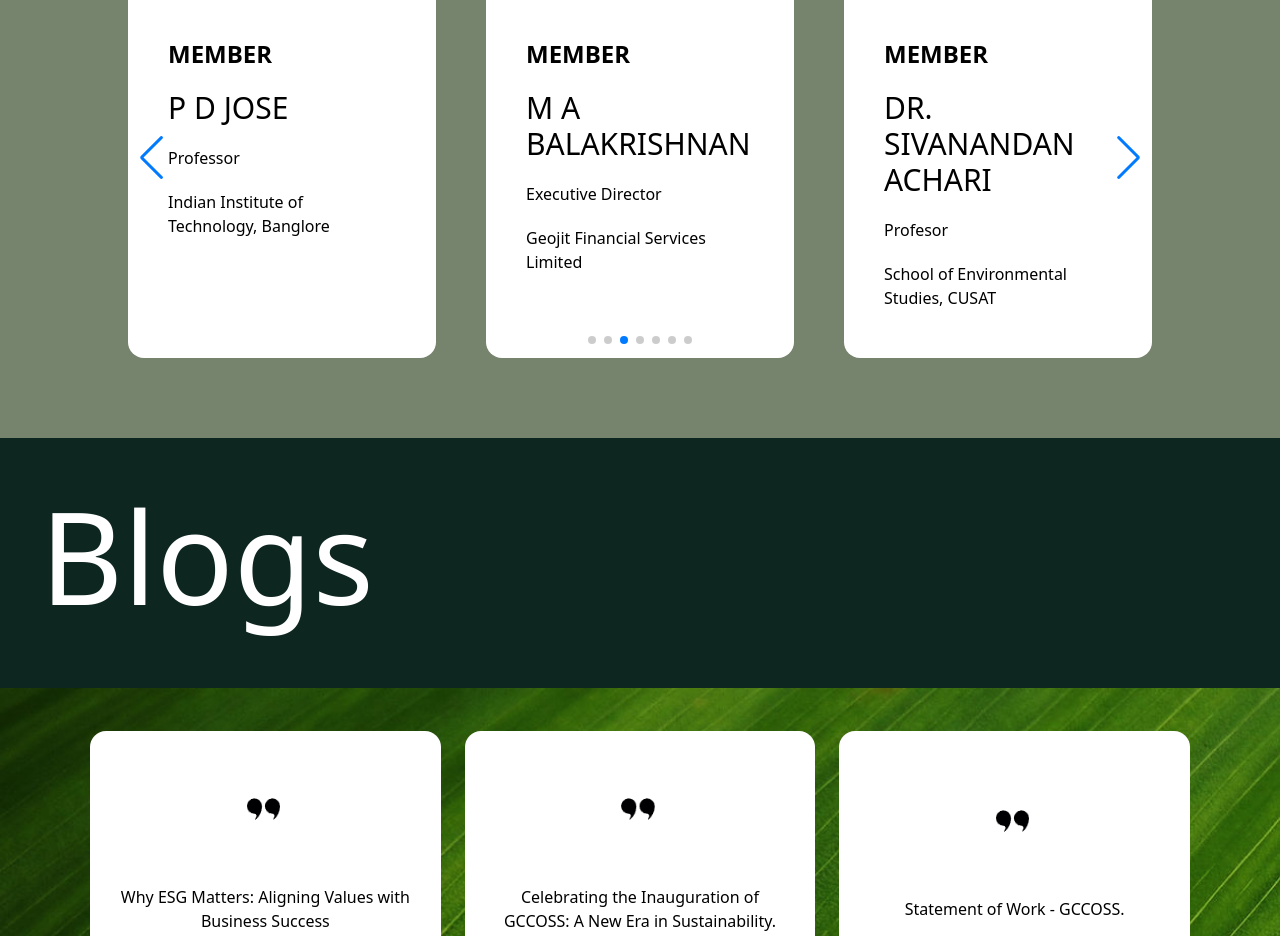
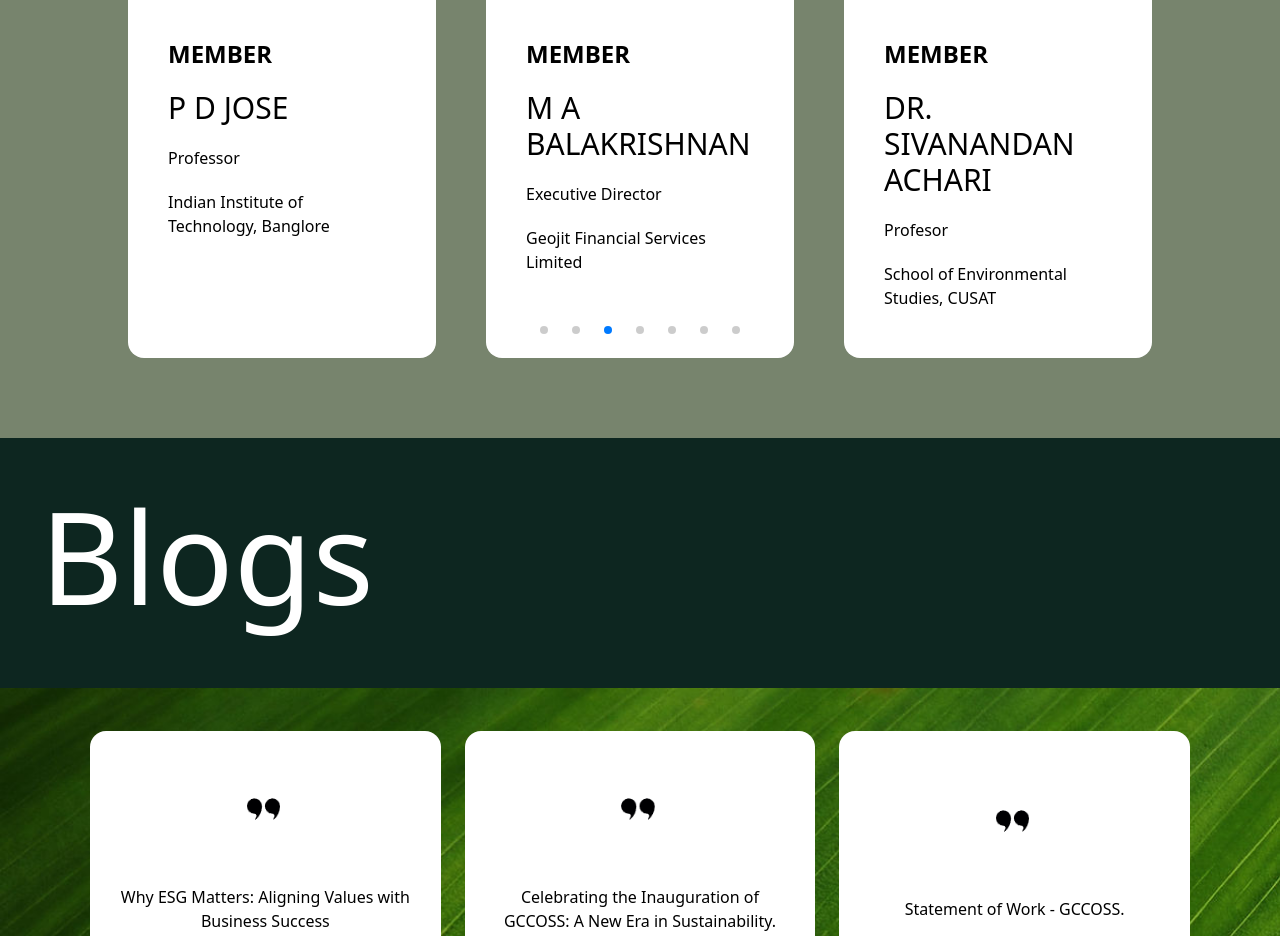
Before and after one commit to Manu-Madhu/GCCOS_Website, a React (Vite) app: page / in a window 1280 px wide. Shown: the part 6420-7356 px from the top of the page. Built offline with nearby package versions, Linux system fonts and the light colour scheme.

Commit message:
autoplay and pagination custom style

```diff
--- a/src/Sections/Management.jsx
+++ b/src/Sections/Management.jsx
@@ -1,4 +1,5 @@
 import '../Styles/AppearOnScroll.css'
+import '../Styles/SwiperStyle.css';
 
 // Import Swiper React components
 import { Swiper, SwiperSlide } from 'swiper/react';
@@ -19,7 +20,7 @@ const Management = () => {
         modules={[Navigation, Pagination, Scrollbar, A11y, Autoplay]}
         spaceBetween={50}
         slidesPerView={3}
-        navigation
+        // navigation
         pagination={{ clickable: true  }}
         autoplay={{
             delay: 2000,
--- /dev/null
+++ b/src/Styles/SwiperStyle.css
@@ -0,0 +1,49 @@
+/* Custom styles for Swiper navigation buttons */
+
+/* .swiper-button-next,
+.swiper-button-prev {
+    color: white;
+    background-color: rgba(0, 0, 0, 0.5);
+    border-radius: 50%;
+    width: 50px;
+    height: 50px;
+    display: flex;
+    align-items: center;
+    justify-content: center;
+    padding: 1rem;
+}
+
+.swiper-button-next:hover,
+.swiper-button-prev:hover {
+    background-color: rgba(0, 0, 0, 0.8);
+    scale: 1.1 3s;
+}
+
+.swiper-button-next::after,
+.swiper-button-prev::after {
+    font-size: 20px;
+} */
+
+/* Custom styles for Swiper pagination */
+
+.swiper-pagination {
+    position: absolute;
+    bottom: 0;
+    left: 50%;
+    transform: translateX(-50%);
+    display: flex;
+    justify-content: center;
+    gap: 1rem;
+    margin-bottom: 1rem;
+}
+
+.swiper-pagination-bullet {
+    width: 10px;
+    height: 10px;
+    border-radius: 50%;
+    background-color: rgba(0, 0, 0, 0.5);
+}
+
+.swiper-pagination-bullet-active {
+    background-color: rgba(0, 0, 0, 0.8);
+}
```
